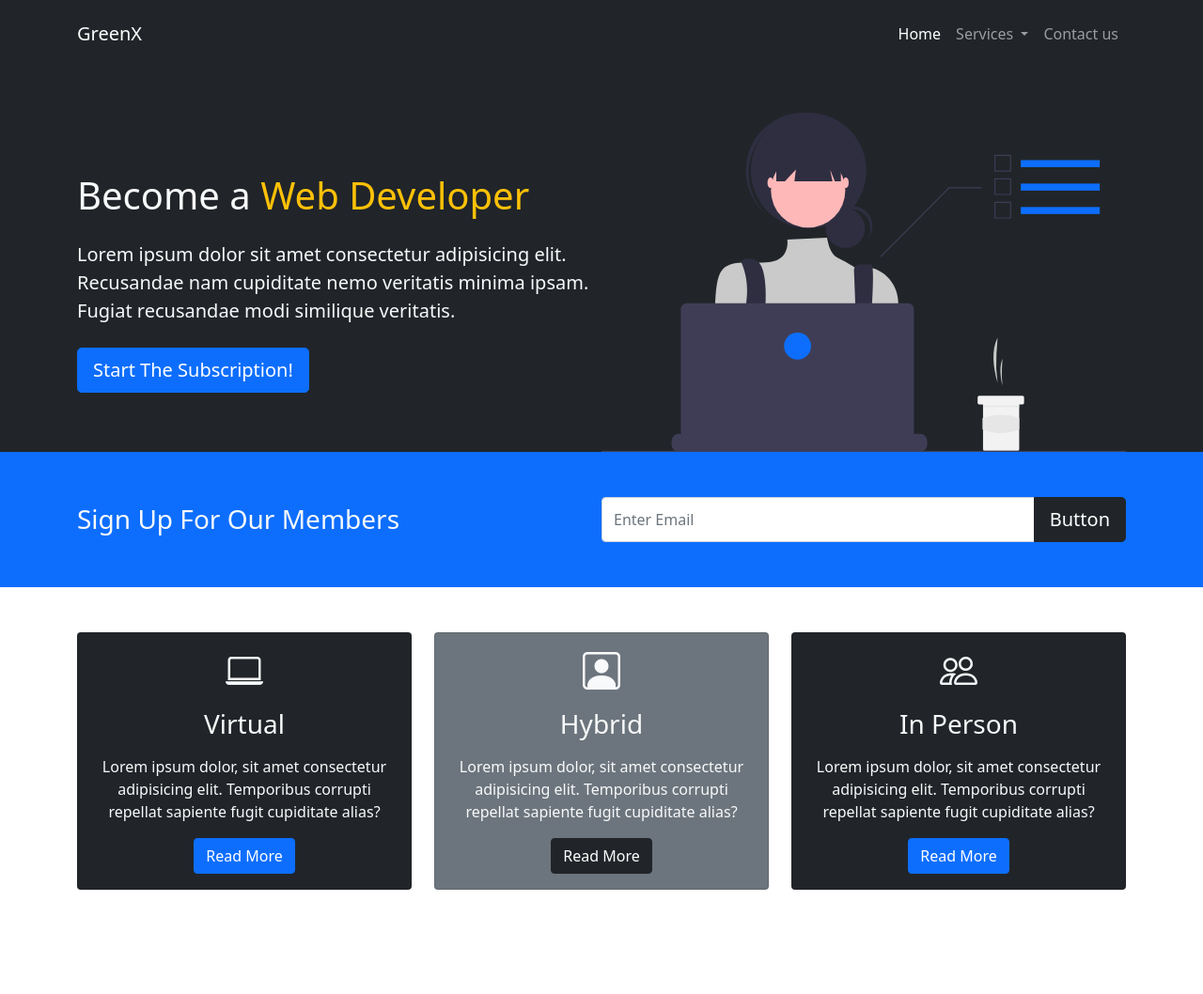
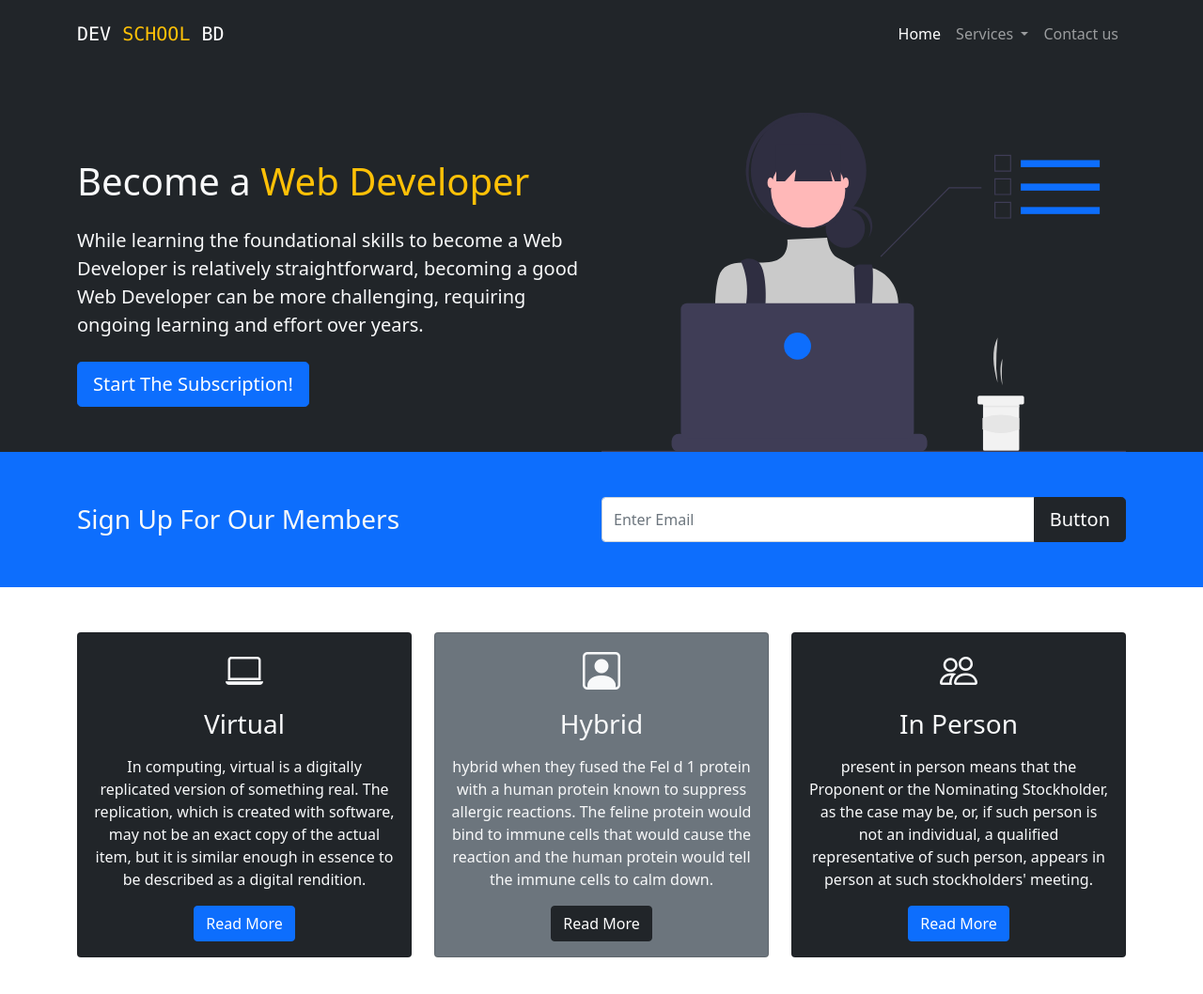
Before and after one commit to masum-diu/bootstarp-5-resposive-site, a plain HTML site: page index.html in a window 1280 px wide. Shown: the whole page at 94% size. Before the commit the page ends 995 px from the top, so only its background shows below. Drawn offline with nearby package versions, Linux system fonts and the light colour scheme.

Commit message:
add:favicon and some change logo and some slider area that it

```diff
--- a/index.html
+++ b/index.html
@@ -15,26 +15,27 @@
       href="https://cdn.jsdelivr.net/npm/bootstrap-icons@1.3.0/font/bootstrap-icons.css"
     />
 
+    <link rel="shortcut icon" href="img/1.png" />
+
     <link rel="stylesheet" href="style.css" />
-    <title>GreenX Development Service With Online</title>
+    <title>Dev School bd Service With Online</title>
   </head>
   <body>
     <!-- navbar -->
     <nav class="navbar navbar-expand-lg navbar-dark bg-dark py-3">
       <div class="container">
-        <a class="navbar-brand" href="#">GreenX</a>
+        <a class="navbar-brand text-uppercase font-monospace" href="#"
+          >Dev <span class="text-warning">school</span> bd</a
+        >
         <button
           class="navbar-toggler"
           type="button"
           data-bs-toggle="collapse"
-          data-bs-target="#navbarSupportedContent"
-          aria-controls="navbarSupportedContent"
-          aria-expanded="false"
-          aria-label="Toggle navigation"
+          data-bs-target="#navbar-menu"
         >
           <span class="navbar-toggler-icon"></span>
         </button>
-        <div class="collapse navbar-collapse" id="navbarSupportedContent">
+        <div class="collapse navbar-collapse" id="navbar-menu">
           <ul class="navbar-nav ms-auto mb-2 mb-lg-0">
             <li class="nav-item">
               <a class="nav-link active" aria-current="page" href="#">Home</a>
@@ -85,9 +86,10 @@
           <div>
             <h1>Become a <span class="text-warning">Web Developer</span></h1>
             <p class="lead my-4">
-              Lorem ipsum dolor sit amet consectetur adipisicing elit.
-              Recusandae nam cupiditate nemo veritatis minima ipsam. Fugiat
-              recusandae modi similique veritatis.
+              While learning the foundational skills to become a Web Developer
+              is relatively straightforward, becoming a good Web Developer can
+              be more challenging, requiring ongoing learning and effort over
+              years.
             </p>
             <button class="btn btn-primary btn-lg">
               Start The Subscription!
@@ -108,7 +110,11 @@
           <h3 class="mb-3 mb-md-0">Sign Up For Our Members</h3>
 
           <div class="input-group news-input">
-            <input type="text" class="form-control" placeholder="Enter Email" />
+            <input
+              type="text"
+              class="form-control"
+              placeholder="Enter Email "
+            />
             <button
               class="btn btn-dark btn-lg"
               type="button"
@@ -124,7 +130,7 @@
     <!-- boxes -->
     <section class="p-5">
       <div class="container">
-        <div class="row text-center">
+        <div class="row text-center g-4">
           <div class="col-md">
             <div class="card bg-dark text-light">
               <div class="card-body text-center">
@@ -133,8 +139,11 @@
                 </div>
                 <h3 class="card-title mb-3">Virtual</h3>
                 <p class="card-text">
-                  Lorem ipsum dolor, sit amet consectetur adipisicing elit.
-                  Temporibus corrupti repellat sapiente fugit cupiditate alias?
+                  In computing, virtual is a digitally replicated version of
+                  something real. The replication, which is created with
+                  software, may not be an exact copy of the actual item, but it
+                  is similar enough in essence to be described as a digital
+                  rendition.
                 </p>
                 <a href="#" class="btn btn-primary">Read More</a>
               </div>
@@ -148,8 +157,11 @@
                 </div>
                 <h3 class="card-title mb-3">Hybrid</h3>
                 <p class="card-text">
-                  Lorem ipsum dolor, sit amet consectetur adipisicing elit.
-                  Temporibus corrupti repellat sapiente fugit cupiditate alias?
+                  hybrid when they fused the Fel d 1 protein with a human
+                  protein known to suppress allergic reactions. The feline
+                  protein would bind to immune cells that would cause the
+                  reaction and the human protein would tell the immune cells to
+                  calm down.
                 </p>
                 <a href="#" class="btn btn-dark">Read More</a>
               </div>
@@ -163,8 +175,10 @@
                 </div>
                 <h3 class="card-title mb-3">In Person</h3>
                 <p class="card-text">
-                  Lorem ipsum dolor, sit amet consectetur adipisicing elit.
-                  Temporibus corrupti repellat sapiente fugit cupiditate alias?
+                  present in person means that the Proponent or the Nominating
+                  Stockholder, as the case may be, or, if such person is not an
+                  individual, a qualified representative of such person, appears
+                  in person at such stockholders' meeting.
                 </p>
                 <a href="#" class="btn btn-primary">Read More</a>
               </div>
@@ -173,6 +187,7 @@
         </div>
       </div>
     </section>
+
     <script
       src="https://cdn.jsdelivr.net/npm/bootstrap@5.0.2/dist/js/bootstrap.bundle.min.js"
       integrity="sha384-MrcW6ZMFYlzcLA8Nl+NtUVF0sA7MsXsP1UyJoMp4YLEuNSfAP+JcXn/tWtIaxVXM"
```
Also changed, not shown: img/1.png (added).
